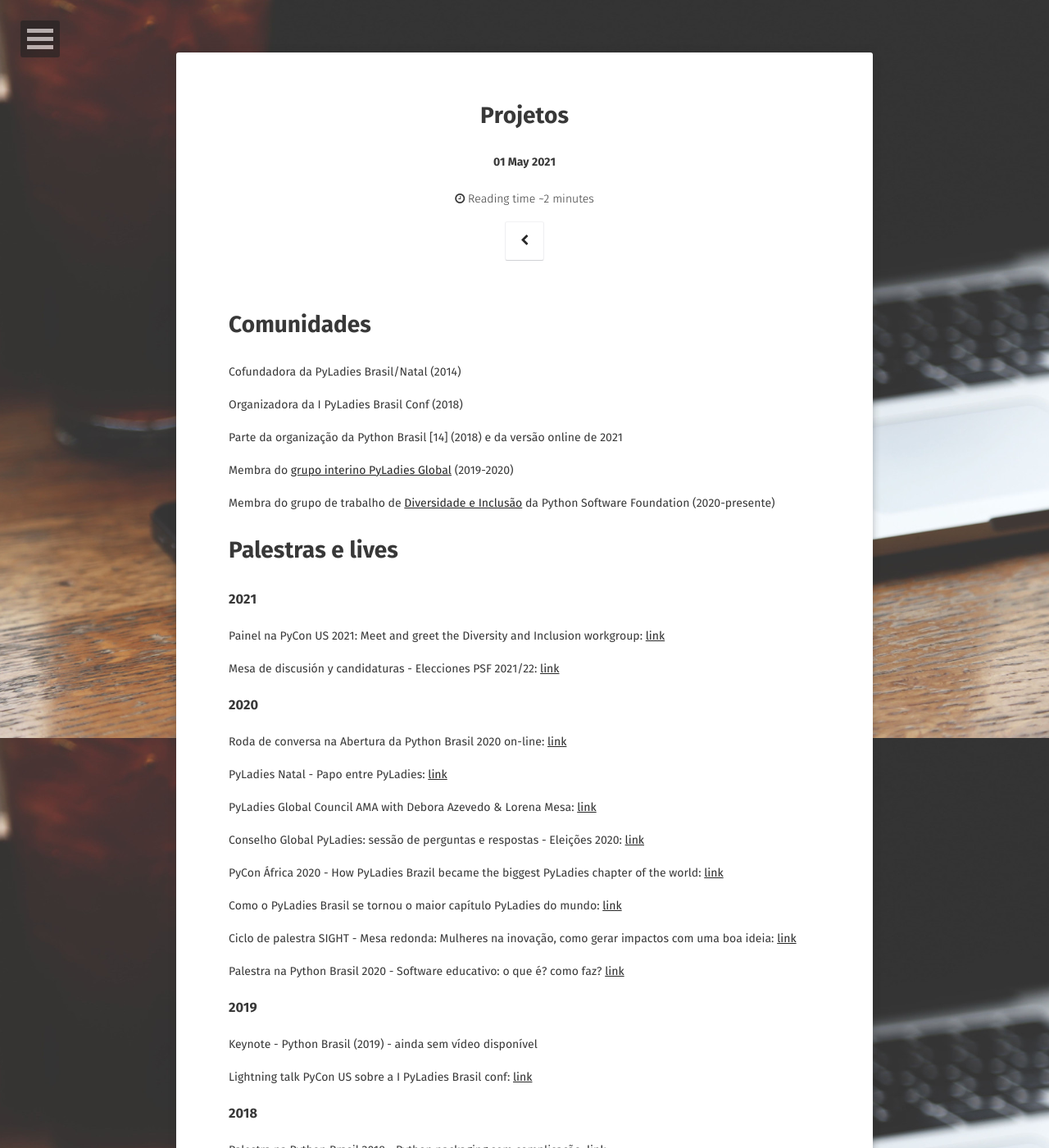
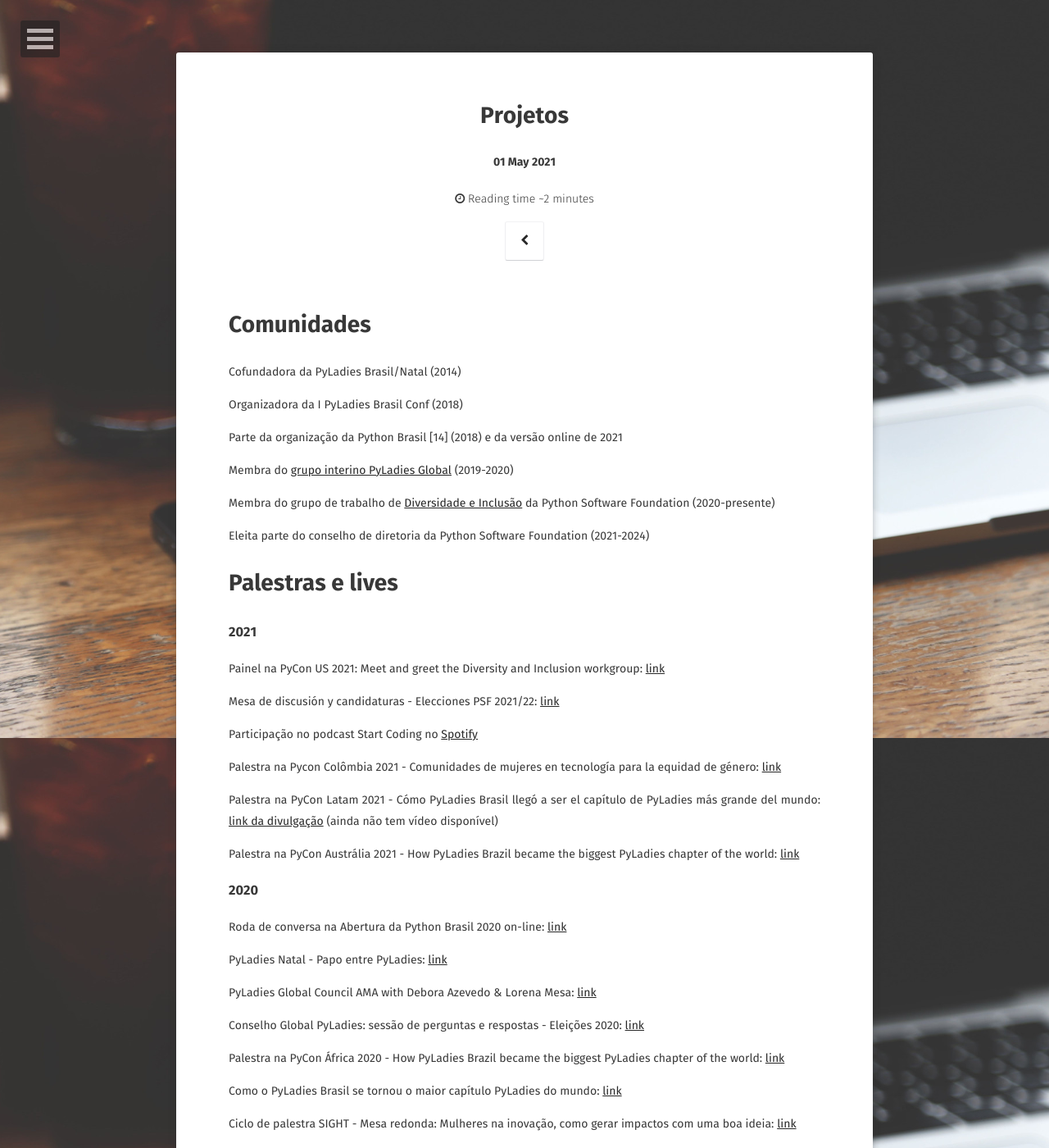
Before and after one commit to deboraazevedo/deboraazevedo.github.io, a Jekyll site: the page built from _posts/2021-05-01-projects.md, in a window 1280 px wide and 1400 px high. Shown: the whole window at 82% size. Built offline with Jekyll 4.4.1, drawn with Linux system fonts in a browser that asks for light colours; some web fonts are replaced; comment, search, counter and statistics services are not loaded.

Commit message:
adding 2021 talks

```diff
--- a/_posts/2021-05-01-projects.md
+++ b/_posts/2021-05-01-projects.md
@@ -19,7 +19,10 @@ Membra do [grupo interino PyLadies Global](https://pyladies.com/blog/Help-us-dec
 
 Membra do grupo de trabalho de [Diversidade e Inclusão](https://pyfound.blogspot.com/2020/12/announcing-psf-diversity-and-inclusion.html) da Python Software Foundation (2020-presente)
 
+Eleita parte do conselho de diretoria da Python Software Foundation (2021-2024)
+
 # Palestras e lives
+
 
 ### 2021
 
@@ -27,7 +30,13 @@ Painel na PyCon US 2021: Meet and greet the Diversity and Inclusion workgroup: [
 
 Mesa de discusión y candidaturas - Elecciones PSF 2021/22: [link](https://www.youtube.com/watch?v=qFG2WrUhEm8)
 
+Participação no podcast Start Coding no [Spotify](https://open.spotify.com/episode/5EaktdwxmyecXkeQtrW27J?si=-TsHuVNQTsa5TvrNo2hBjQ)
 
+Palestra na Pycon Colômbia 2021 - Comunidades de mujeres en tecnología para la equidad de género: [link](https://www.youtube.com/watch?v=CwN30o0df60&t=587s)
+
+Palestra na PyCon Latam 2021 -  Cómo PyLadies Brasil llegó a ser el capítulo de PyLadies más grande del mundo: [link da divulgação](https://twitter.com/PyLatam/status/1427362267721605124) (ainda não tem vídeo disponível)
+
+Palestra na PyCon Austrália 2021 - How PyLadies Brazil became the biggest PyLadies chapter of the world: [link](https://www.youtube.com/watch?v=uPGm5sZlkaA&t=1593s)
 ### 2020
 
 Roda de conversa na Abertura da Python Brasil 2020 on-line:  [link](https://www.youtube.com/watch?v=-DFgRTGRCA8)
@@ -38,7 +47,7 @@ PyLadies Global Council AMA with Debora Azevedo & Lorena Mesa: [link](https://ww
 
 Conselho Global PyLadies: sessão de perguntas e respostas - Eleições 2020: [link](https://www.youtube.com/watch?v=1TZzBkreDlQ)
 
-PyCon África 2020 - How PyLadies Brazil became the biggest PyLadies chapter of the world: [link](https://www.youtube.com/watch?v=dijTpK3O6so)
+Palestra na PyCon África 2020 - How PyLadies Brazil became the biggest PyLadies chapter of the world: [link](https://www.youtube.com/watch?v=dijTpK3O6so)
 
 Como o PyLadies Brasil se tornou o maior capítulo PyLadies do mundo: [link](https://www.youtube.com/watch?v=_lnVSlI2XWs)
 
```
